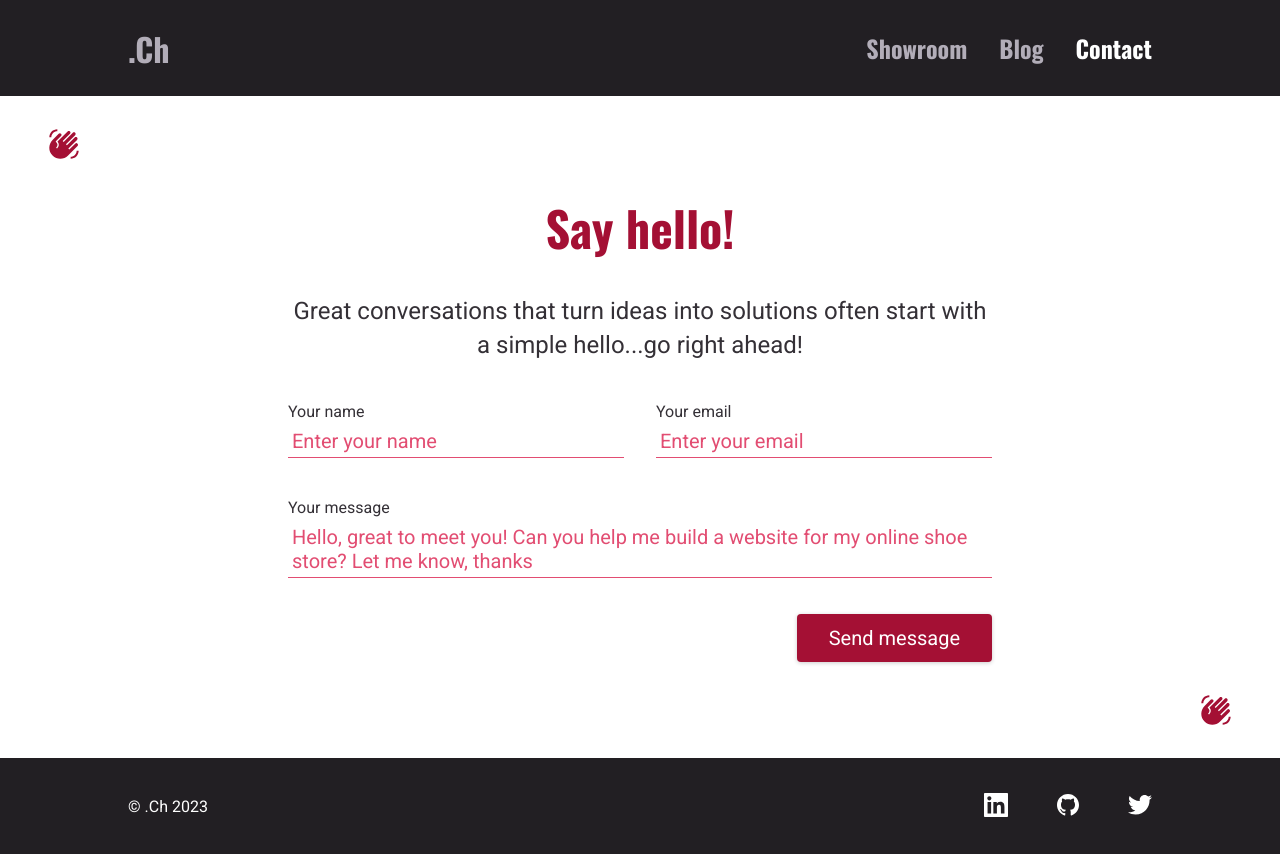
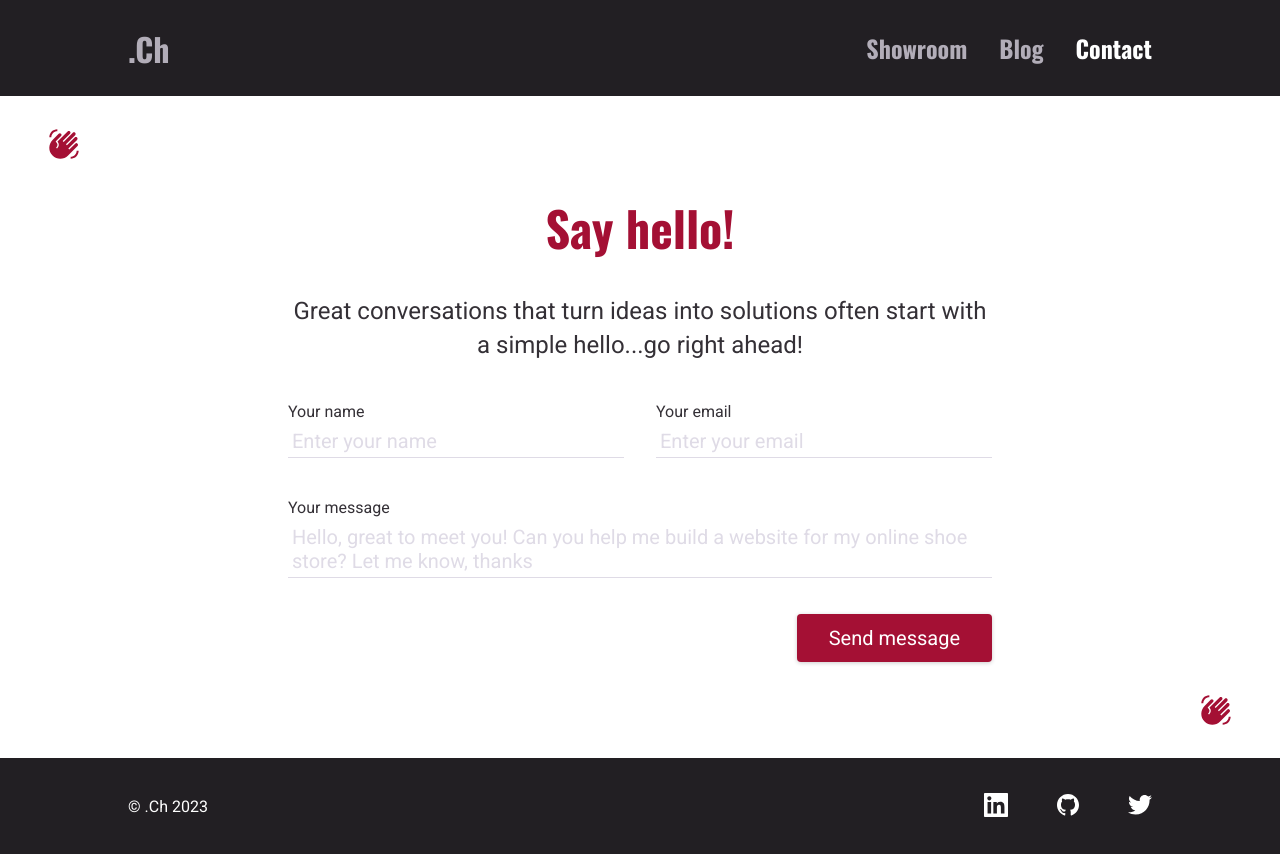
Before and after one commit to Chacho104/my-portfolio-blog-site, a Next.js app: page /contact in a window 1280 px wide. Built offline with nearby package versions, Linux system fonts and the light colour scheme.

Commit message:
Revise placeholder styles

```diff
--- a/components/contact/contact-form.module.css
+++ b/components/contact/contact-form.module.css
@@ -50,14 +50,14 @@
   border: none;
   outline: none;
   width: 100%;
-  border-bottom: 1px solid var(--color-primary-100);
+  border-bottom: 1px solid var(--color-grey-100);
   background-color: transparent;
   resize: none;
 }
 
 .form input::placeholder,
 .form textarea::placeholder {
-  color: var(--color-primary-100);
+  color: var(--color-grey-100);
 }
 
 .form input:focus,
```
